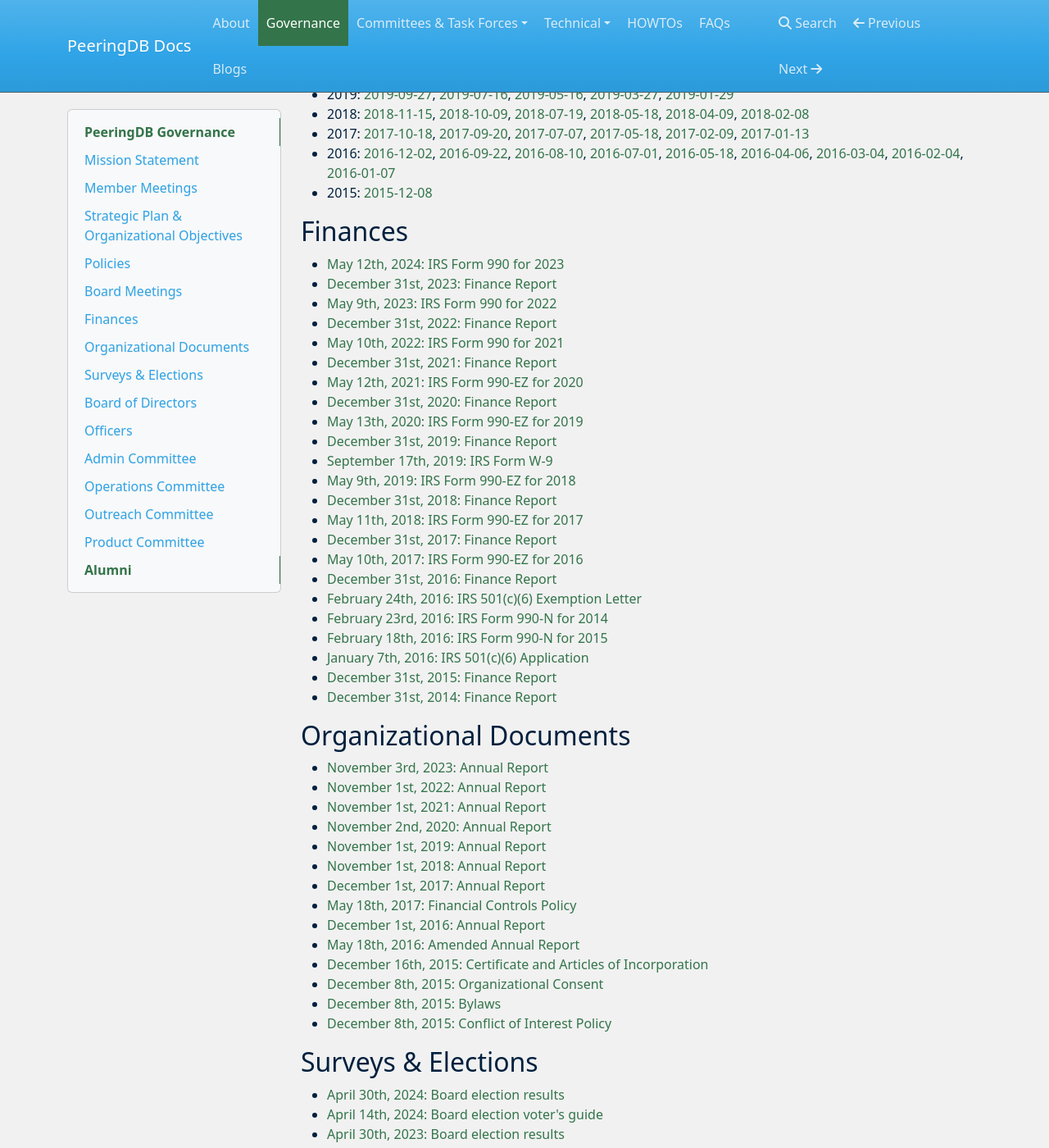
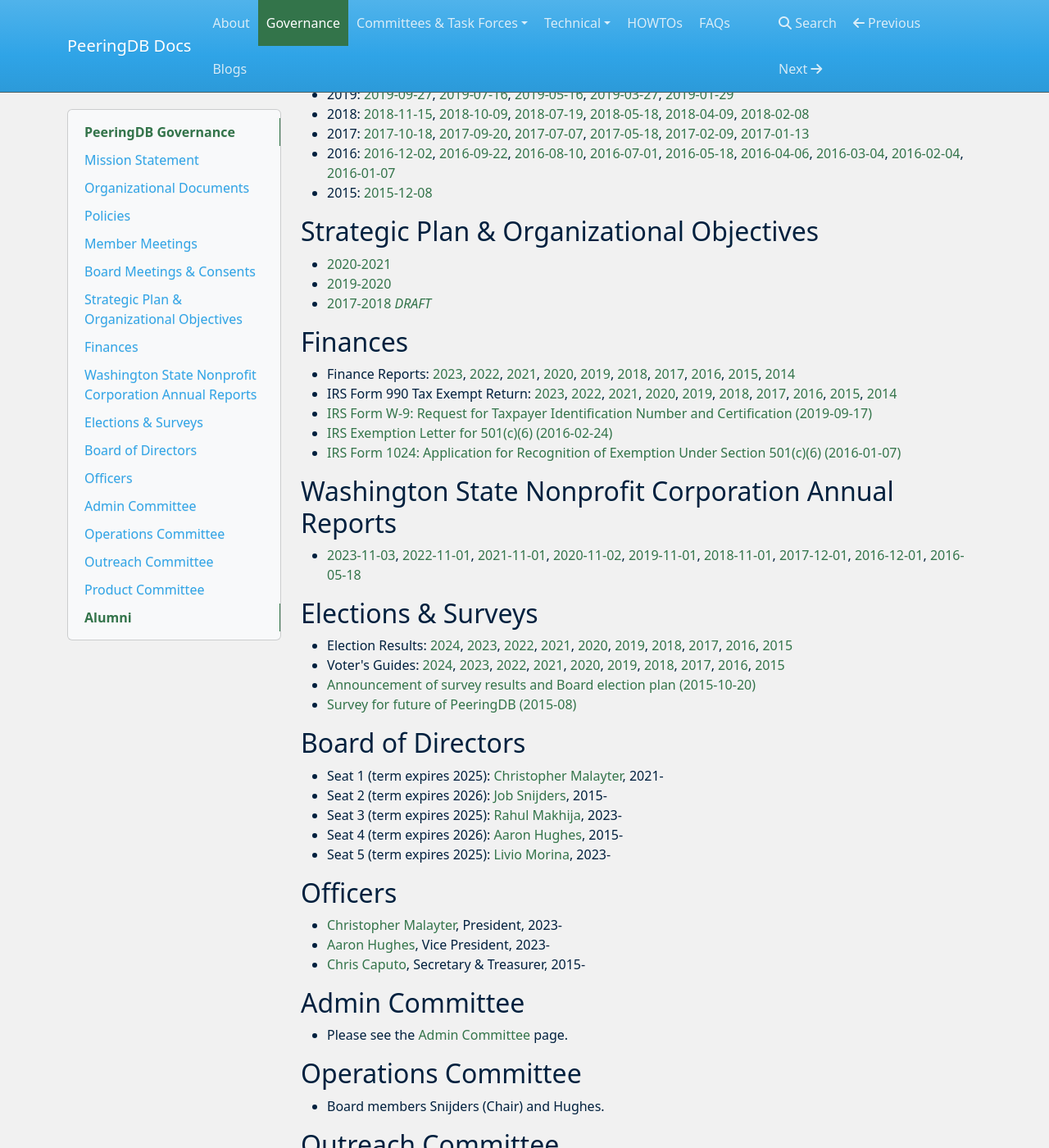
Before and after one commit to peeringdb/docs, an MkDocs documentation site: the page built from docs/gov.md, in a window 1280 px wide and 1400 px high, scrolled down 984 px. Shown: the whole window at 82% size. Built offline with MkDocs 1.6.1, drawn with Linux system fonts in a browser that asks for light colours; nearby versions of some CDN libraries; some of the changed text lies outside the part shown.

Commit message:
Board Consent. Bylaws revision. Gov page presentation re-org.

```diff
--- a/docs/gov.md
+++ b/docs/gov.md
@@ -4,6 +4,21 @@
 ## Mission Statement
 
 PeeringDB, a nonprofit member-based organization, facilitates the interconnection of Internet networks globally, with user-maintained information.
+
+## Organizational Documents
+
+- [Organizational Consent (2015-12-08)](gov/legaldocs/2015-12-08_PeeringDB_Organizational_Consent.pdf)
+- [Certificate and Articles of Incorporation (2015-12-16)](gov/legaldocs/2015-12-16_PeeringDB_Certificate and Articles of Incorporation.pdf)
+- [Bylaws (2024-05-18)](gov/legaldocs/2024-05-18_PeeringDB_Bylaws.pdf)
+
+## Policies
+
+- [Acceptable Use Policy](https://www.peeringdb.com/aup)
+- [Conflict of Interest Policy](gov/legaldocs/2015-12-08_PeeringDB_Conflict_of_Interest_Policy.pdf)
+- [Data Ownership Policy](gov/misc/2020-04-06_PeeringDB_Data_Ownership_Policy_Document_v1.0.pdf)
+- [Financial Controls Policy](gov/legaldocs/2017-05-18_PeeringDB_Financial_Controls_Policy.pdf)
+- [Press Release Policy](gov/legaldocs/2022-12-24_PeeringDB_Press_Release_Policy.pdf)
+- [Privacy Policy](gov/misc/2017-04-02-PeeringDB_Privacy_Policy.pdf)
 
 ## Member Meetings
 
@@ -17,24 +32,9 @@
 - April 20th, 2017: [Agenda](gov/legaldocs/2017-04-20_PeeringDB_Member_Meeting_Agenda.txt) - [Minutes](gov/legaldocs/2017-04-20_PeeringDB_Member_Meeting_Minutes.pdf) - [Audio](gov/legaldocs/2017-04-20_PeeringDB_Member_Meeting_Audio.mp3)
 - April 21st, 2016: [Agenda](gov/legaldocs/2016-04-21_PeeringDB_Member_Meeting_Agenda.txt) - [Minutes](gov/legaldocs/2016-04-21_PeeringDB_Member_Meeting_Minutes.pdf) - [Audio](gov/legaldocs/2016-04-21_PeeringDB_Member_Meeting_Audio.mp3)
 
-## Strategic Plan & Organizational Objectives
+## Board Meetings & Consents
 
-- [2020-2021](gov/misc/2020-05-21-PeeringDB_Strategic_Plan_2020-2021.pdf)
-- [2019-2020](gov/misc/2019-05-20-PeeringDB_Strategic_Plan_2019-2020.pdf)
-- [2017-2018 *DRAFT*](gov/misc/2017-02-09-PeeringDB_Strategic_Plan_2017-2018-DRAFT.pdf)
-
-## Policies
-
-- [Acceptable Use Policy](https://www.peeringdb.com/aup)
-- [Conflict of Interest Policy](gov/legaldocs/2015-12-08_PeeringDB_Conflict_of_Interest_Policy.pdf)
-- [Data Ownership Policy](gov/misc/2020-04-06_PeeringDB_Data_Ownership_Policy_Document_v1.0.pdf)
-- [Financial Controls Policy](gov/legaldocs/2017-05-18_PeeringDB_Financial_Controls_Policy.pdf)
-- [Press Release Policy](gov/legaldocs/2022-12-24_PeeringDB_Press_Release_Policy.pdf)
-- [Privacy Policy](gov/misc/2017-04-02-PeeringDB_Privacy_Policy.pdf)
-
-## Board Meetings
-
-- 2024: [2024-02-27](gov/legaldocs/2024-02-27_PeeringDB_Board_Minutes.pdf)
+- 2024: [2024-05-18](gov/legaldocs/2024-05-18_PeeringDB_Board_Consent_of_Directors_in_Lieu_of_Annual_Meeting.pdf), [2024-02-27](gov/legaldocs/2024-02-27_PeeringDB_Board_Minutes.pdf)
 - 2023: [2023-08-11](gov/legaldocs/2023-08-11_PeeringDB_Board_Minutes.pdf) [2023-05-18](gov/legaldocs/2023-05-18_PeeringDB_Board_Minutes.pdf) [2023-05-08](gov/legaldocs/2023-05-08_PeeringDB_Board_Minutes.pdf)
 - 2022: [2022-07-29](gov/legaldocs/2022-07-29_PeeringDB_Board_Minutes.pdf)
 - 2021: [2021-09-01](gov/legaldocs/2021-09-01_PeeringDB_Board_Consent_of_Directors_in_Lieu_of_Annual_Meeting.pdf), [2021-01-13](gov/legaldocs/2021-01-13_PeeringDB_Board_Minutes.pdf)
@@ -45,73 +45,30 @@
 - 2016: [2016-12-02](gov/legaldocs/2016-12-02_PeeringDB_Board_Minutes.pdf), [2016-09-22](gov/legaldocs/2016-09-22_PeeringDB_Board_Minutes.pdf), [2016-08-10](gov/legaldocs/2016-08-10_PeeringDB_Board_Minutes.pdf), [2016-07-01](gov/legaldocs/2016-07-01_PeeringDB_Board_Minutes.pdf), [2016-05-18](gov/legaldocs/2016-05-18_PeeringDB_Board_Minutes.pdf), [2016-04-06](gov/legaldocs/2016-04-06_PeeringDB_Board_Minutes.pdf), [2016-03-04](gov/legaldocs/2016-03-04_PeeringDB_Board_Minutes.pdf), [2016-02-04](gov/legaldocs/2016-02-04_PeeringDB_Board_Minutes.pdf), [2016-01-07](gov/legaldocs/2016-01-07_PeeringDB_Board_Minutes.pdf)
 - 2015: [2015-12-08](gov/legaldocs/2015-12-08_PeeringDB_Board_Minutes.pdf)
 
+## Strategic Plan & Organizational Objectives
+
+- [2020-2021](gov/misc/2020-05-21-PeeringDB_Strategic_Plan_2020-2021.pdf)
+- [2019-2020](gov/misc/2019-05-20-PeeringDB_Strategic_Plan_2019-2020.pdf)
+- [2017-2018 *DRAFT*](gov/misc/2017-02-09-PeeringDB_Strategic_Plan_2017-2018-DRAFT.pdf)
+
 ## Finances
 
-- [May 12th, 2024: IRS Form 990 for 2023](gov/finances/2024-05-12_2023_Form_990.pdf)
-- [December 31st, 2023: Finance Report](gov/finances/2023-12-31_PeeringDB_Finances.pdf)
-- [May 9th, 2023: IRS Form 990 for 2022](gov/finances/2023-05-09_2022_Form_990.pdf)
-- [December 31st, 2022: Finance Report](gov/finances/2022-12-31_PeeringDB_Finances.pdf)
-- [May 10th, 2022: IRS Form 990 for 2021](gov/finances/2022-05-10_2021_Form_990.pdf)
-- [December 31st, 2021: Finance Report](gov/finances/2021-12-31_PeeringDB_Finances.pdf)
-- [May 12th, 2021: IRS Form 990-EZ for 2020](gov/finances/2021-05-12_2020_Form_990-EZ.pdf)
-- [December 31st, 2020: Finance Report](gov/finances/2020-12-31_PeeringDB_Finances.pdf)
-- [May 13th, 2020: IRS Form 990-EZ for 2019](gov/finances/2020-05-13_2019_Form_990-EZ.pdf)
-- [December 31st, 2019: Finance Report](gov/finances/2019-12-31_PeeringDB_Finances.pdf)
-- [September 17th, 2019: IRS Form W-9](gov/finances/2019-09-17_PeeringDB_IRS_Form_W-9.pdf)
-- [May 9th, 2019: IRS Form 990-EZ for 2018](gov/finances/2019-05-09_2018_Form_990-EZ.pdf)
-- [December 31st, 2018: Finance Report](gov/finances/2018-12-31_PeeringDB_Finances.pdf)
-- [May 11th, 2018: IRS Form 990-EZ for 2017](gov/finances/2018-05-11_2017_Form_990-EZ.pdf)
-- [December 31st, 2017: Finance Report](gov/finances/2017-12-31_PeeringDB_Finances.pdf)
-- [May 10th, 2017: IRS Form 990-EZ for 2016](gov/finances/2017-05-10_2016_Form_990-EZ.pdf)
-- [December 31st, 2016: Finance Report](gov/finances/2016-12-31_PeeringDB_Finances.pdf)
-- [February 24th, 2016: IRS 501(c)(6) Exemption Letter](gov/finances/2016-02-24_PeeringDB_IRS_501(c)(6)_Exemption_Letter.pdf)
-- [February 23rd, 2016: IRS Form 990-N for 2014](gov/finances/2016-02-23_2014_Form 990-N.pdf)
-- [February 18th, 2016: IRS Form 990-N for 2015](gov/finances/2016-02-18_2015_Form 990-N.pdf)
-- [January 7th, 2016: IRS 501(c)(6) Application](gov/finances/2016-01-07_PeeringDB_Non_Profit_Filing.pdf)
-- [December 31st, 2015: Finance Report](gov/finances/2015-12-31_PeeringDB_Finances.pdf)
-- [December 31st, 2014: Finance Report](gov/finances/2014-12-31_PeeringDB_Finances.pdf)
+- Finance Reports: [2023](gov/finances/2023-12-31_PeeringDB_Finances.pdf), [2022](gov/finances/2022-12-31_PeeringDB_Finances.pdf), [2021](gov/finances/2021-12-31_PeeringDB_Finances.pdf), [2020](gov/finances/2020-12-31_PeeringDB_Finances.pdf), [2019](gov/finances/2019-12-31_PeeringDB_Finances.pdf), [2018](gov/finances/2018-12-31_PeeringDB_Finances.pdf), [2017](gov/finances/2017-12-31_PeeringDB_Finances.pdf), [2016](gov/finances/2016-12-31_PeeringDB_Finances.pdf), [2015](gov/finances/2015-12-31_PeeringDB_Finances.pdf), [2014](gov/finances/2014-12-31_PeeringDB_Finances.pdf)
+- IRS Form 990 Tax Exempt Return: [2023](gov/finances/2024-05-12_2023_Form_990.pdf), [2022](gov/finances/2023-05-09_2022_Form_990.pdf), [2021](gov/finances/2022-05-10_2021_Form_990.pdf), [2020](gov/finances/2021-05-12_2020_Form_990-EZ.pdf), [2019](gov/finances/2020-05-13_2019_Form_990-EZ.pdf), [2018](gov/finances/2019-05-09_2018_Form_990-EZ.pdf), [2017](gov/finances/2018-05-11_2017_Form_990-EZ.pdf), [2016](gov/finances/2017-05-10_2016_Form_990-EZ.pdf), [2015](gov/finances/2016-02-18_2015_Form 990-N.pdf), [2014](gov/finances/2016-02-23_2014_Form 990-N.pdf)
+- [IRS Form W-9: Request for Taxpayer Identification Number and Certification (2019-09-17)](gov/finances/2019-09-17_PeeringDB_IRS_Form_W-9.pdf)
+- [IRS Exemption Letter for 501(c)(6) (2016-02-24)](gov/finances/2016-02-24_PeeringDB_IRS_501(c)(6)_Exemption_Letter.pdf)
+- [IRS Form 1024: Application for Recognition of Exemption Under Section 501(c)(6) (2016-01-07)](gov/finances/2016-01-07_PeeringDB_Non_Profit_Filing.pdf)
 
-## Organizational Documents
+## Washington State Nonprofit Corporation Annual Reports
 
-- [November 3rd, 2023: Annual Report](gov/legaldocs/2023-11-03_PeeringDB_Annual_Report.pdf)
-- [November 1st, 2022: Annual Report](gov/legaldocs/2022-11-01_PeeringDB_Annual_Report.pdf)
-- [November 1st, 2021: Annual Report](gov/legaldocs/2021-11-01_PeeringDB_Annual_Report.pdf)
-- [November 2nd, 2020: Annual Report](gov/legaldocs/2020-11-02_PeeringDB_Annual_Report.pdf)
-- [November 1st, 2019: Annual Report](gov/legaldocs/2019-11-01_PeeringDB_Annual_Report.pdf)
-- [November 1st, 2018: Annual Report](gov/legaldocs/2018-11-01_PeeringDB_Annual_Report.pdf)
-- [December 1st, 2017: Annual Report](gov/legaldocs/2017-12-01_PeeringDB_Annual_Report.pdf)
-- [May 18th, 2017: Financial Controls Policy](gov/legaldocs/2017-05-18_PeeringDB_Financial_Controls_Policy.pdf)
-- [December 1st, 2016: Annual Report](gov/legaldocs/2016-12-01_PeeringDB_Annual_Report.pdf)
-- [May 18th, 2016: Amended Annual Report](gov/legaldocs/2016-05-18_PeeringDB_Amended_Annual_Report.pdf)
-- [December 16th, 2015: Certificate and Articles of Incorporation](gov/legaldocs/2015-12-16_PeeringDB_Certificate and Articles of Incorporation.pdf)
-- [December 8th, 2015: Organizational Consent](gov/legaldocs/2015-12-08_PeeringDB_Organizational_Consent.pdf)
-- [December 8th, 2015: Bylaws](gov/legaldocs/2015-12-08_PeeringDB_Bylaws.pdf)
-- [December 8th, 2015: Conflict of Interest Policy](gov/legaldocs/2015-12-08_PeeringDB_Conflict_of_Interest_Policy.pdf)
+- [2023-11-03](gov/legaldocs/2023-11-03_PeeringDB_Annual_Report.pdf), [2022-11-01](gov/legaldocs/2022-11-01_PeeringDB_Annual_Report.pdf), [2021-11-01](gov/legaldocs/2021-11-01_PeeringDB_Annual_Report.pdf), [2020-11-02](gov/legaldocs/2020-11-02_PeeringDB_Annual_Report.pdf), [2019-11-01](gov/legaldocs/2019-11-01_PeeringDB_Annual_Report.pdf), [2018-11-01](gov/legaldocs/2018-11-01_PeeringDB_Annual_Report.pdf), [2017-12-01](gov/legaldocs/2017-12-01_PeeringDB_Annual_Report.pdf), [2016-12-01](gov/legaldocs/2016-12-01_PeeringDB_Annual_Report.pdf), [2016-05-18](gov/legaldocs/2016-05-18_PeeringDB_Amended_Annual_Report.pdf)
 
-## Surveys & Elections
+## Elections & Surveys
 
-- [April 30th, 2024: Board election results](gov/misc/2024-04-30_Comprehensive_Poll_Results.pdf)
-- [April 14th, 2024: Board election voter's guide](gov/misc/2024-04-14_election.html)
-- [April 30th, 2023: Board election results](gov/misc/2023-04-30_Comprehensive_Poll_Results.pdf)
-- [April 14th, 2023: Board election voter's guide](gov/misc/2023-04-14_election.html)
-- [April 30th, 2022: Board election results](gov/misc/2022-04-30_Comprehensive_Poll_Results.pdf)
-- [April 14th, 2022: Board election voter's guide](gov/misc/2022-04-14_election.html)
-- [April 30th, 2021: Board election results](gov/misc/2021-04-30_Comprehensive_Poll_Results.pdf)
-- [April 14th, 2021: Board election voter's guide](gov/misc/2021-04-14_election.html)
-- [April 30th, 2020: Board election results](gov/misc/2020-04-30_Comprehensive_Poll_Results.pdf)
-- [April 14th, 2020: Board election voter's guide](gov/misc/2020-04-14_election.html)
-- [April 30th, 2019: Board election results](gov/misc/2019-04-30_Comprehensive_Poll_Results.pdf)
-- [April 14th, 2019: Board election voter's guide](gov/misc/2019-04-14_election.html)
-- [April 30th, 2018: Board election results](gov/misc/2018-04-30_Comprehensive_Poll_Results.pdf)
-- [April 14th, 2018: Board election voter's guide](gov/misc/2018-04-14_election.html)
-- [April 30th, 2017: Board election results](gov/misc/2017-04-30_Comprehensive_Poll_Results.pdf)
-- [April 14th, 2017: Board election voter's guide](gov/misc/2017-04-14_election.html)
-- [April 30th, 2016: Board election results](gov/misc/2016-04-30_Comprehensive_Poll_Results.pdf)
-- [April 14th, 2016: Board election voter's guide](gov/misc/2016-04-14_election.html)
-- [December 1st, 2015: Board election results](gov/misc/2015-12-01_Comprehensive_Poll_Results.pdf)
-- [November 14th, 2015: Board election voter's guide](gov/misc/2015-11-14_election.html)
-- [October 20th, 2015: Announcement of survey results and Board election plan](gov/misc/2015-10-20_Announcement.txt)
-- [August, 2015: Survey for future of PeeringDB](gov/misc/2015-08-00_PDB_Survey_results.pdf)
+- Election Results: [2024](gov/misc/2024-04-30_Comprehensive_Poll_Results.pdf), [2023](gov/misc/2023-04-30_Comprehensive_Poll_Results.pdf), [2022](gov/misc/2022-04-30_Comprehensive_Poll_Results.pdf), [2021](gov/misc/2021-04-30_Comprehensive_Poll_Results.pdf), [2020](gov/misc/2020-04-30_Comprehensive_Poll_Results.pdf), [2019](gov/misc/2019-04-30_Comprehensive_Poll_Results.pdf), [2018](gov/misc/2018-04-30_Comprehensive_Poll_Results.pdf), [2017](gov/misc/2017-04-30_Comprehensive_Poll_Results.pdf), [2016](gov/misc/2016-04-30_Comprehensive_Poll_Results.pdf), [2015](gov/misc/2015-12-01_Comprehensive_Poll_Results.pdf)
+- Voter's Guides: [2024](gov/misc/2024-04-14_election.html), [2023](gov/misc/2023-04-14_election.html), [2022](gov/misc/2022-04-14_election.html), [2021](gov/misc/2021-04-14_election.html), [2020](gov/misc/2020-04-14_election.html), [2019](gov/misc/2019-04-14_election.html), [2018](gov/misc/2018-04-14_election.html), [2017](gov/misc/2017-04-14_election.html), [2016](gov/misc/2016-04-14_election.html), [2015](gov/misc/2015-11-14_election.html)
+- [Announcement of survey results and Board election plan (2015-10-20)](gov/misc/2015-10-20_Announcement.txt)
+- [Survey for future of PeeringDB (2015-08)](gov/misc/2015-08-00_PDB_Survey_results.pdf)
 
 ## Board of Directors
 
```
Also changed, not shown: 3 other files.
